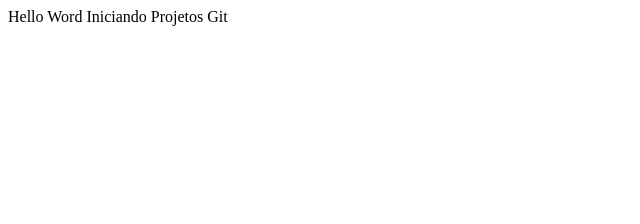
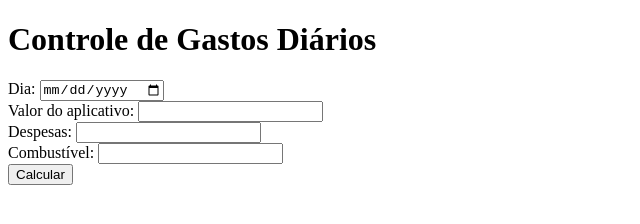
Before and after one commit to paulosalazar27/paulosalazar.github.io, a plain HTML site: page Index.html in a window 1280 px wide. Shown: the whole page, without its empty margins (0-640 px from the left). Drawn offline with Linux system fonts and the light colour scheme.

Commit message:
Atualizar o Index.html

```diff
--- a/Index.html
+++ b/Index.html
@@ -1,3 +1,33 @@
-Hello Word
-
-Iniciando Projetos Git
+<!DOCTYPE html>
+<html>
+  <head>
+    <title>Controle de Gastos Diários</title>
+    <link rel="stylesheet" type="text/css" href="style.css">
+  </head>
+  <body>
+    <header>
+      <h1>Controle de Gastos Diários</h1>
+    </header>
+    <main>
+      <div class="input-container">
+        <label for="dia">Dia:</label>
+        <input type="date" id="dia">
+      </div>
+      <div class="input-container">
+        <label for="valor-app">Valor do aplicativo:</label>
+        <input type="number" id="valor-app">
+      </div>
+      <div class="input-container">
+        <label for="despesas">Despesas:</label>
+        <input type="number" id="despesas">
+      </div>
+      <div class="input-container">
+        <label for="combustivel">Combustível:</label>
+        <input type="number" id="combustivel">
+      </div>
+      <button id="calcular">Calcular</button>
+      <div id="grafico"></div>
+    </main>
+    <script src="script.js"></script>
+  </body>
+</html>
```
